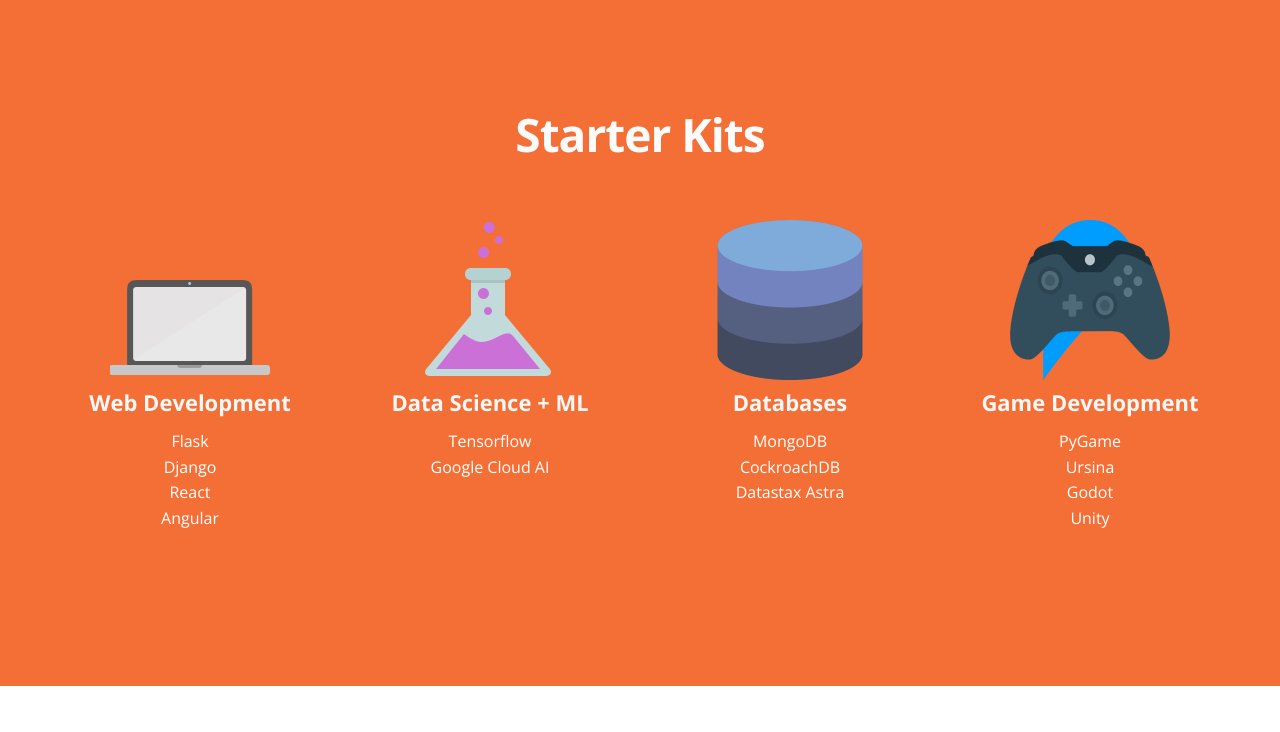
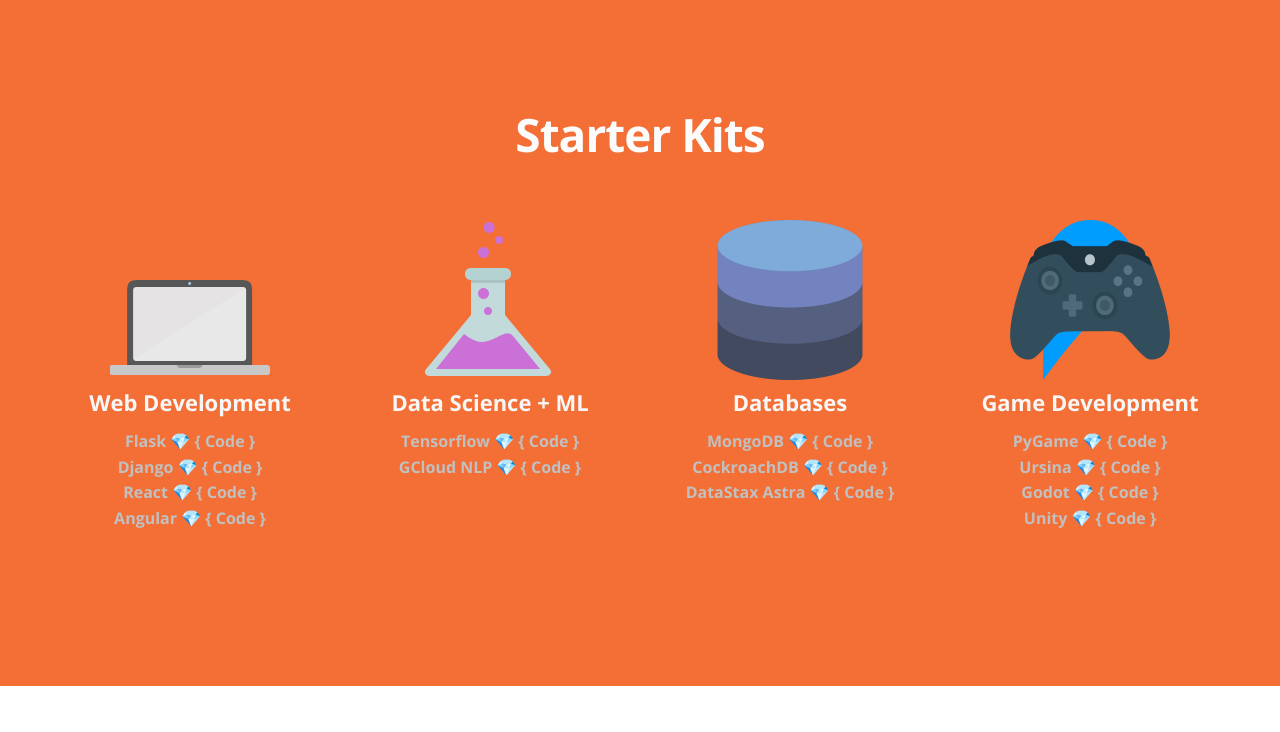
Before and after one commit to Chandu2000/Let-s-Just-Hack-and-Party, a PHP site: page / in a window 1280 px wide; the page is wider, and only the part inside the window is pictured. Shown: the part 1953-2685 px from the top of that part. Run offline with PHP 8.4, Linux system fonts and the light colour scheme.

Commit message:
added documentation urls and starter code links

```diff
--- a/index.html
+++ b/index.html
@@ -151,43 +151,82 @@
                         <img src="./images/icons/laptop.png" alt="" />
                         <h2> Web Development </h2>
                         <ul>
-                            <li> Flask </li>
-                            <li> Django </li>
-                            <li> React </li>
-                            <li> Angular </li>
+                            <li>
+                                <a href="https://flask.palletsprojects.com/en/2.0.x/" target="_"> Flask </a> 💎
+                                <a href="./starter-kits/flask.py" target="_"> { Code } </a>
+                            </li>
+                            <li>
+                                <a href="https://www.djangoproject.com" target="_"> Django </a> 💎
+                                <a href="./starter-kits/django.py" target="_"> { Code } </a>
+                            </li>
+                            <li>
+                                <a href="https://reactjs.org" target="_ "> React </a> 💎
+                                <a href="./starter-kits/react.js" target="_"> { Code } </a>
+                            </li>
+                            <li>
+                                <a href="https://angular.io" target="_"> Angular </a> 💎
+                                <a href="https://github.com/PatrickJS/angular-starter" target="_"> { Code } </a>
+                            </li>
                         </ul>
                     </div>
                 </div>
-                <div class="span3 animated flyIn">
-                    <div class="service-box">
-                        <img src="./images/icons/lab.png" alt="" />
+                <div class="span3 animated flyIn ">
+                    <div class="service-box ">
+                        <img src="./images/icons/lab.png " alt=" " />
                         <h2> Data Science + ML </h2>
                         <ul>
-                            <li> Tensorflow </li>
-                            <li> Google Cloud AI </li>
+                            <li>
+                                <a href="https://www.tensorflow.org" target="_"> Tensorflow </a> 💎
+                                <a href="./starter-kits/tensorflow.py" target="_"> { Code } </a>
+                            </li>
+                            <li>
+                                <a href="https://googleapis.dev/python/language/latest/usage.html" target="_"> GCloud NLP </a> 💎
+                                <a href="./starter-kits/google_cloud_natural_language_api.py" target="_"> { Code } </a>
+                            </li>
                         </ul>
                     </div>
                 </div>
-                <div class="span3 animated-fast flyIn">
-                    <div class="service-box">
-                        <img src="./images/icons/database.png" alt="" />
+                <div class="span3 animated-fast flyIn ">
+                    <div class="service-box ">
+                        <img src="./images/icons/database.png " alt=" " />
                         <h2> Databases </h2>
                         <ul>
-                            <li> MongoDB </li>
-                            <li> CockroachDB </li>
-                            <li> Datastax Astra </li>
+                            <li>
+                                <a href="https://www.mongodb.com" target="_"> MongoDB </a> 💎
+                                <a href="./starter-kits/mongodb.py" target="_"> { Code } </a>
+                            </li>
+                            <li>
+                                <a href="https://www.cockroachlabs.com" target="_"> CockroachDB </a> 💎
+                                <a href="./starter-kits/cockroachdb.py" target="_"> { Code } </a>
+                            </li>
+                            <li>
+                                <a href="https://www.datastax.com/products/datastax-astra" target="_"> DataStax Astra </a> 💎
+                                <a href="./starter-kits/datastax_astra.py" target="_"> { Code } </a>
+                            </li>
                         </ul>
                     </div>
                 </div>
-                <div class="span3 animated-slow flyIn">
-                    <div class="service-box">
-                        <img src="./images/icons/game-dev.png" alt="" />
+                <div class="span3 animated-slow flyIn ">
+                    <div class="service-box ">
+                        <img src="./images/icons/game-dev.png " alt=" " />
                         <h2> Game Development </h2>
                         <ul>
-                            <li> PyGame </li>
-                            <li> Ursina </li>
-                            <li> Godot </li>
-                            <li> Unity </li>
+                            <li>
+                                <a href="https://www.pygame.org/news" target="_"> PyGame </a> 💎
+                                <a href="./starter-kits/pygame.py" target="_"> { Code } </a>
+                            </li>
+                            <li>
+                                <a href="https://www.ursinaengine.org" target="_"> Ursina </a> 💎
+                                <a href="./starter-kits/ursina.py" target="_"> { Code } </a>
+                            </li>
+                            <li>
+                                <a href="https://godotengine.org" target="_"> Godot </a> 💎
+                                <a href="https://docs.godotengine.org/en/stable/getting_started/step_by_step/scripting.html" target="_"> { Code } </a>
+                            </li>
+                            <li>
+                                <a href="https://godotengine.org" target="_"> Unity </a> 💎
+                                <a href="https://learn.unity.com/project/creator-kit-beginner-code" target="_"> { Code } </a>
+                            </li>
                         </ul>
                     </div>
                 </div>
--- a/styles/index.css
+++ b/styles/index.css
@@ -72,6 +72,15 @@
     color: white;
     font-weight: bolder;
     list-style-type: none;
+}
+
+li a:link,
+li a:visited,
+li a:hover,
+li a:active {
+    color: silver;
+    font-size: 16px;
+    font-weight: bolder;
 }
 
 #birthday:link,
```
